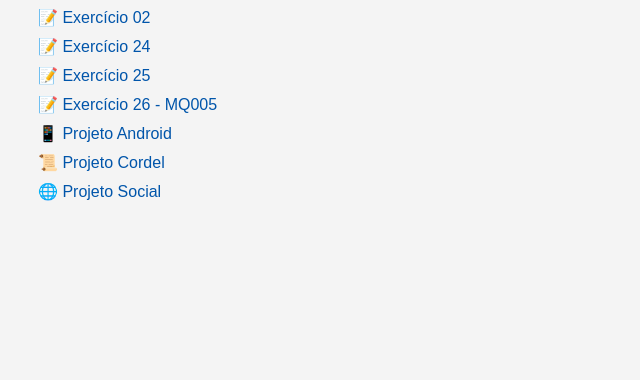
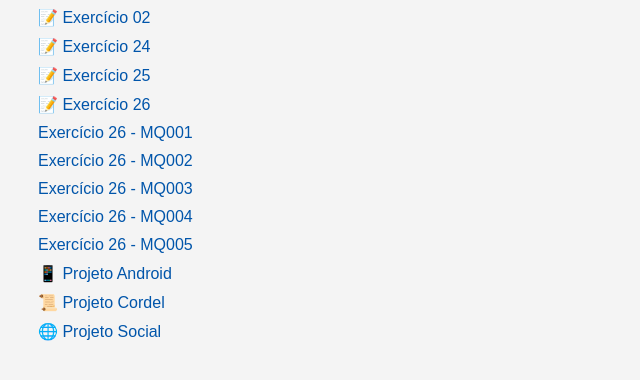
Before and after one commit to YgorCRVG/html-css-guanabaraa, a plain HTML site: page index.html in a window 1280 px wide. Shown: the part 140-520 px from the top of the page, without its empty margins (0-640 px from the left). Drawn offline with Linux system fonts and the light colour scheme.

Commit message:
adicionando links de todos os exercícios e MQs

```diff
--- a/index.html
+++ b/index.html
@@ -35,7 +35,12 @@
     <li><a href="exercicios/ex-02/index.html">📝 Exercício 02</a></li>
     <li><a href="exercicios/ex-24/index.html">📝 Exercício 24</a></li>
     <li><a href="exercicios/ex-25/index.html">📝 Exercício 25</a></li>
-    <li><a href="exercicios/ex-26/mq005/index.html">📝 Exercício 26 - MQ005</a></li>
+    <li><a href="exercicios/ex-26/mq005/index.html">📝 Exercício 26</a></li>
+    <li><a href="exercicios/ex-26/mq001/index.html">Exercício 26 - MQ001</a></li>
+    <li><a href="exercicios/ex-26/mq002/index.html">Exercício 26 - MQ002</a></li>
+    <li><a href="exercicios/ex-26/mq003/index.html">Exercício 26 - MQ003</a></li>
+    <li><a href="exercicios/ex-26/mq004/index.html">Exercício 26 - MQ004</a></li>
+    <li><a href="exercicios/ex-26/mq005/index.html">Exercício 26 - MQ005</a></li>
     <li><a href="projeto-android/index.html">📱 Projeto Android</a></li>
     <li><a href="projeto-cordel/index.html">📜 Projeto Cordel</a></li>
     <li><a href="projeto-social/index.html">🌐 Projeto Social</a></li>
```
